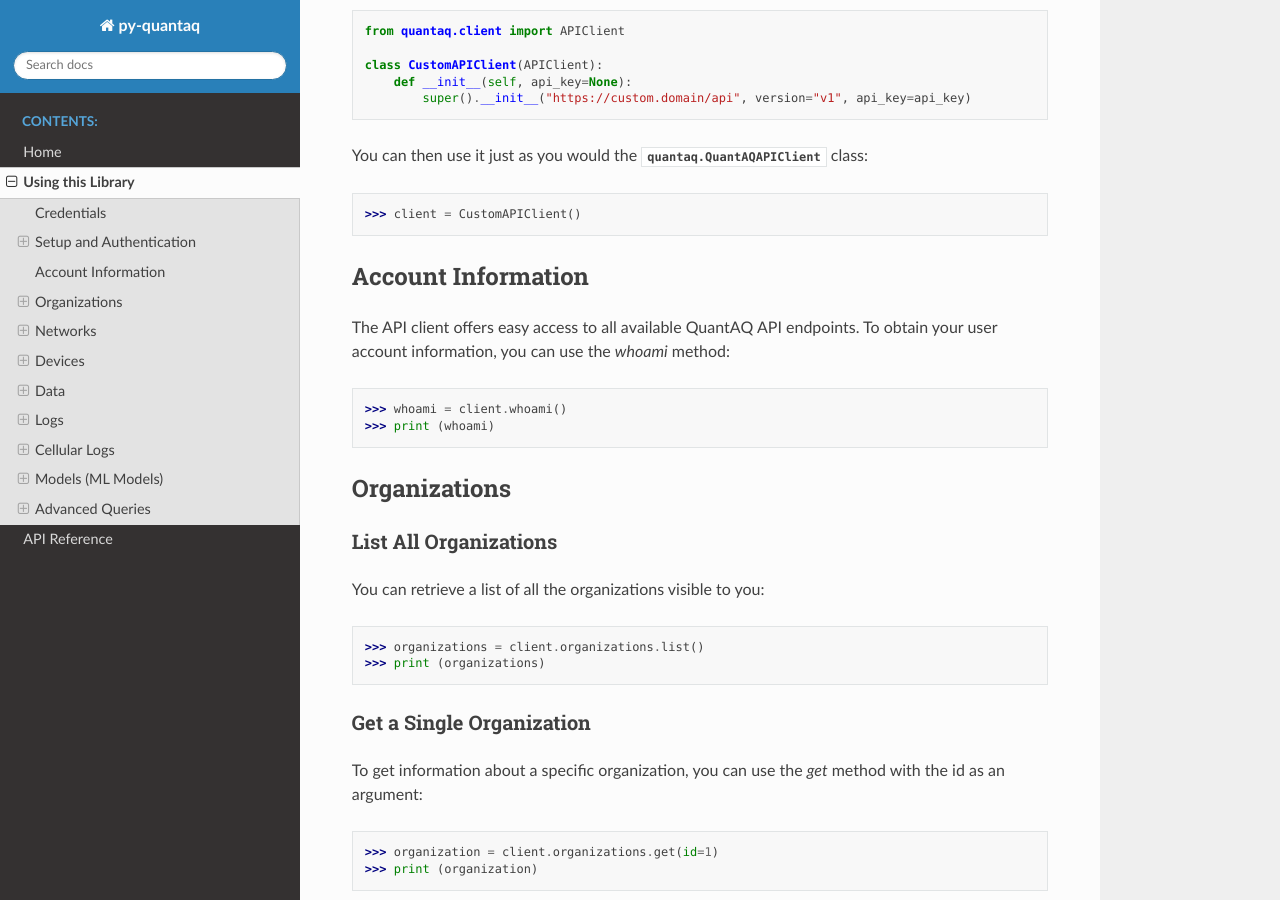
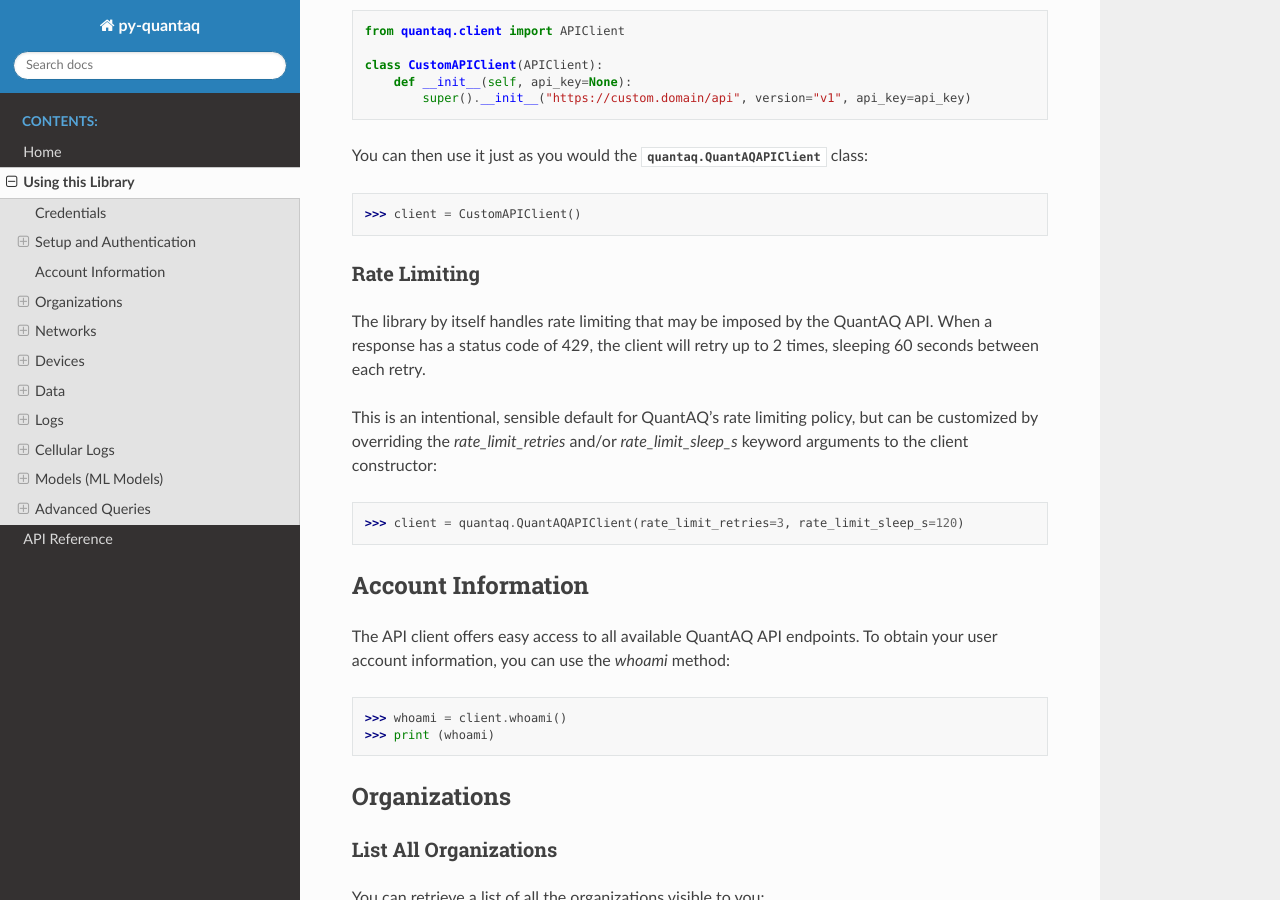
Before and after one commit to quant-aq/py-quantaq, a Sphinx documentation site: the page built from docs/usage.rst, in a window 1280 px wide and 900 px high, scrolled down 896 px. Built offline with Sphinx 7.4.7 and the Read the Docs theme 3.1.0, drawn with Linux system fonts in a browser that asks for light colours.

Commit message:
docs for rate limiting (seems to have picked up some solar stuff too)

```diff
--- a/docs/generated/quantaq.QuantAQAPIClient.rst
+++ b/docs/generated/quantaq.QuantAQAPIClient.rst
@@ -37,4 +37,5 @@ quantaq.QuantAQAPIClient
       ~QuantAQAPIClient.models
       ~QuantAQAPIClient.networks
       ~QuantAQAPIClient.organizations
+      ~QuantAQAPIClient.solar
       ~QuantAQAPIClient.users
--- a/docs/generated/quantaq.client.APIClient.rst
+++ b/docs/generated/quantaq.client.APIClient.rst
@@ -37,4 +37,5 @@ quantaq.client.APIClient
       ~APIClient.models
       ~APIClient.networks
       ~APIClient.organizations
+      ~APIClient.solar
       ~APIClient.users
--- a/docs/generated/quantaq.client.DevelopmentAPIClient.rst
+++ b/docs/generated/quantaq.client.DevelopmentAPIClient.rst
@@ -37,4 +37,5 @@ quantaq.client.DevelopmentAPIClient
       ~DevelopmentAPIClient.models
       ~DevelopmentAPIClient.networks
       ~DevelopmentAPIClient.organizations
+      ~DevelopmentAPIClient.solar
       ~DevelopmentAPIClient.users
--- a/docs/generated/quantaq.client.ProductionAPIClient.rst
+++ b/docs/generated/quantaq.client.ProductionAPIClient.rst
@@ -37,4 +37,5 @@ quantaq.client.ProductionAPIClient
       ~ProductionAPIClient.models
       ~ProductionAPIClient.networks
       ~ProductionAPIClient.organizations
+      ~ProductionAPIClient.solar
       ~ProductionAPIClient.users
--- a/docs/generated/quantaq.client.StagingAPIClient.rst
+++ b/docs/generated/quantaq.client.StagingAPIClient.rst
@@ -37,4 +37,5 @@ quantaq.client.StagingAPIClient
       ~StagingAPIClient.models
       ~StagingAPIClient.networks
       ~StagingAPIClient.organizations
+      ~StagingAPIClient.solar
       ~StagingAPIClient.users
--- /dev/null
+++ b/docs/generated/quantaq.endpoints.solar.Solar.list.rst
@@ -0,0 +1,6 @@
+quantaq.endpoints.solar.Solar.list
+==================================
+
+.. currentmodule:: quantaq.endpoints.solar
+
+.. automethod:: Solar.list
--- a/docs/usage.rst
+++ b/docs/usage.rst
@@ -58,6 +58,22 @@ You can then use it just as you would the :class:`quantaq.QuantAQAPIClient` clas
 .. code-block:: python
 
     >>> client = CustomAPIClient()
+
+
+Rate Limiting
+^^^^^^^^^^^^^
+
+The library by itself handles rate limiting that may be imposed by the QuantAQ API.
+When a response has a status code of 429, the client will retry up to 2 times,
+sleeping 60 seconds between each retry.
+
+This is an intentional, sensible default for QuantAQ's rate limiting policy,
+but can be customized by overriding the `rate_limit_retries` and/or `rate_limit_sleep_s`
+keyword arguments to the client constructor:
+
+.. code-block:: python
+
+    >>> client = quantaq.QuantAQAPIClient(rate_limit_retries=3, rate_limit_sleep_s=120)
 
 
 Account Information
```
